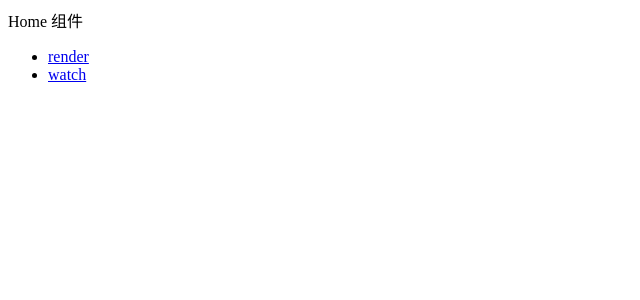
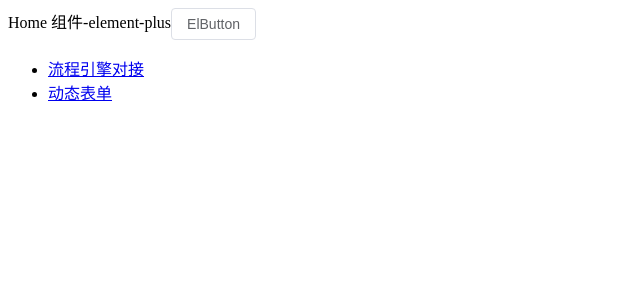
Before and after one commit to sunjdk/learnvue3, a Vue app: page / in a window 1280 px wide. Shown: the top 300 px of the page, without its empty margins (0-640 px from the left). Built offline with nearby package versions, Linux system fonts and the light colour scheme.

Commit message:
element-plus 安装

```diff
--- a/package.json
+++ b/package.json
@@ -15,10 +15,10 @@
     "@vitejs/plugin-vue-jsx": "^1.3.10",
     "cesium": "^1.93.0",
     "dayjs": "^1.11.2",
+    "element-plus": "2.0.1",
     "pikaday": "^1.8.2",
-    "stylus": "^0.57.0",
-    "stylus-loader": "^6.2.0",
     "vite": "^2.9.8",
-    "vite-plugin-cesium": "^1.2.18"
+    "vite-plugin-cesium": "^1.2.18",
+    "vue-router": "^4.0.13"
   }
 }
--- a/src/main.js
+++ b/src/main.js
@@ -1,4 +1,6 @@
 import { createApp } from 'vue'
+import ElementPlus from 'element-plus'
+import 'element-plus/dist/index.css'
 import registerDirectives from './directives'
 import pluginObject from './plugins/plugins_object'
 import pluginFunction from './plugins/plugins_function'
@@ -7,7 +9,7 @@ import App from './App.vue'
 
 
 const app=createApp(App)
-
+app.use(ElementPlus)
 app.use(router)
 
 app.mount('#app')
--- a/src/router/index.js
+++ b/src/router/index.js
@@ -1,8 +1,8 @@
 import { createRouter,createWebHistory } from 'vue-router'
 const routes = [
   {path:'/',name:"Home",component:()=>import('../views/Home.vue')},
-  // { path: '/watch', name: 'Watch',component:()=>import('../views/watch.vue') },
-  // { path: '/render', name:'Render', component:()=>import('../views/render.vue') },
+  { path: '/kform', name: 'Kform',component:()=>import('../views/kform.vue') },
+  { path: '/bpmn', name:'Bpmn', component:()=>import('../views/bpmnjs.vue') },
   { path:'/:catchAll(.*)', name:'/404',component:()=>import('../views/404.vue')}
 ]
 
--- a/src/views/Home.vue
+++ b/src/views/Home.vue
@@ -1,10 +1,10 @@
 <template>
   <div>
-    Home 组件
+    Home 组件-element-plus<el-button>ElButton</el-button>
 
     <ul>
-      <li><router-link to="/render">render</router-link></li>
-      <li><router-link to="/watch">watch</router-link></li>
+      <li><router-link to="/bpmn">流程引擎对接</router-link></li>
+      <li><router-link to="/kform">动态表单</router-link></li>
     </ul>
   </div>
 </template>
```
Also changed, not shown: doc/项目实战/1.安装element-plus.md (added, +20 -0 lines), src/views/Bpmnjs.vue (added), src/views/Kform.vue (added).
